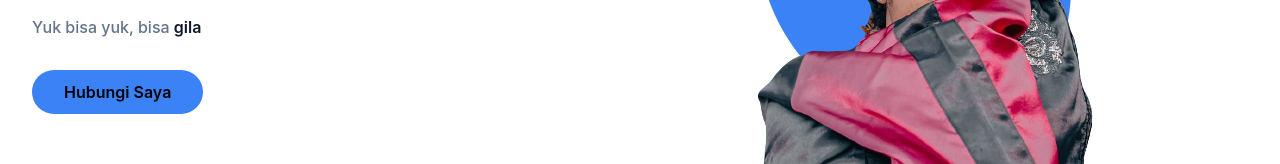
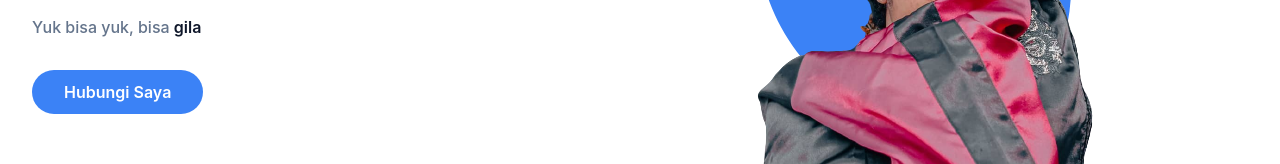
Before and after one commit to nvmdzarfa/portfolio, a website: page index.html in a window 1280 px wide. Shown: the part 437-601 px from the top of the page. Drawn offline with Linux system fonts and the light colour scheme.

Commit message:
fix hubungi saya

```diff
--- a/index.html
+++ b/index.html
@@ -116,7 +116,7 @@
 
             <a
               href="#"
-              class="text-base font-semibold bg-primary py-3 px-8 rounded-full hover:shadow-lg hover:opacity-80 transitions duration-300 ease-in-out"
+              class="text-base text-white font-semibold bg-primary py-3 px-8 rounded-full hover:shadow-lg hover:opacity-80 transitions duration-300 ease-in-out"
               >Hubungi Saya</a
             >
           </div>
```
Also changed, not shown: dist/JYP_Entertainment_Logo.svg.png (deleted), dist/JYP_Entertainment_logo_2021.png (deleted), dist/output.css.
